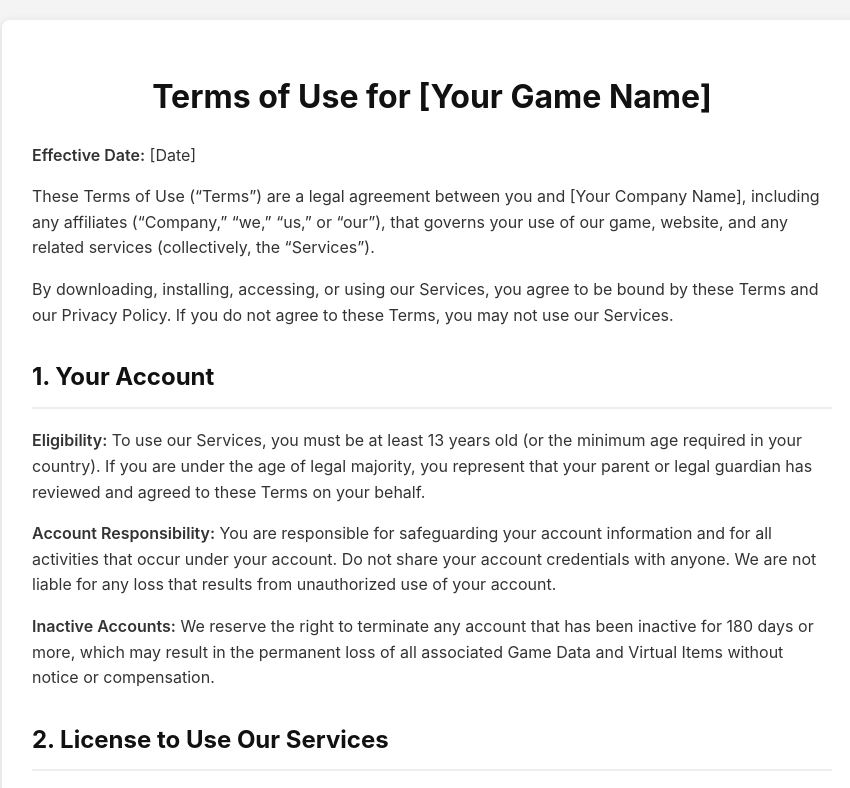
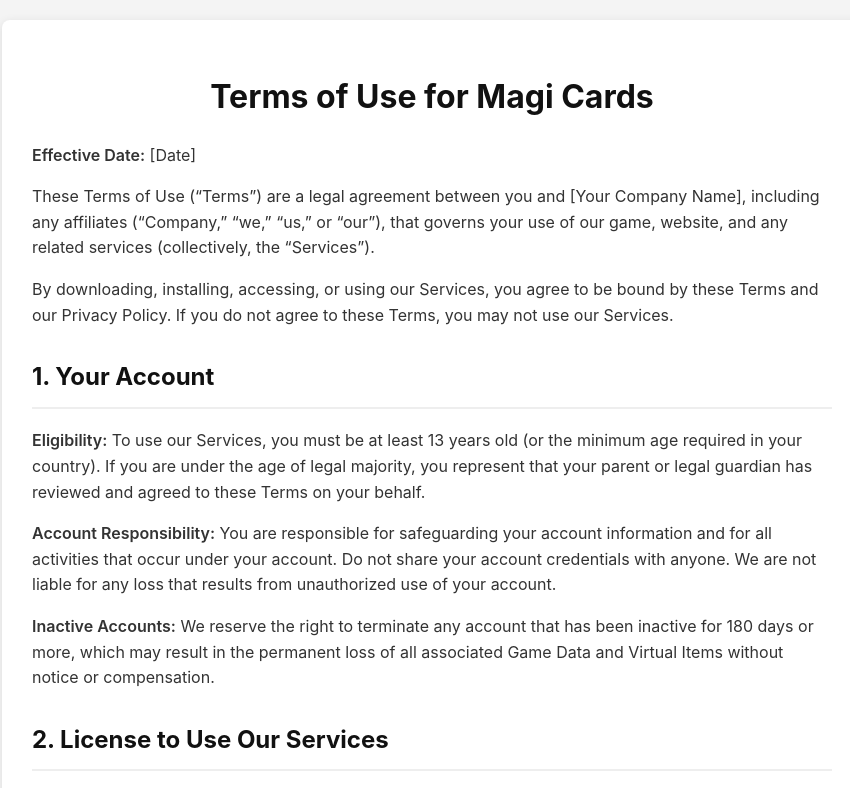
Before and after one commit to fabiobp/magicards, a plain HTML site: page en-us/index.html in a window 1280 px wide. Shown: the top 788 px of the page, without its empty margins (208-1058 px from the left). Drawn offline with Linux system fonts and the light colour scheme.

Commit message:
Update index.html

```diff
--- a/en-us/index.html
+++ b/en-us/index.html
@@ -45,7 +45,7 @@
 </head>
 <body>
     <div class="container">
-        <h1>Terms of Use for [Your Game Name]</h1>
+        <h1>Terms of Use for Magi Cards</h1>
 
         <p><strong>Effective Date:</strong> [Date]</p>
 
```
